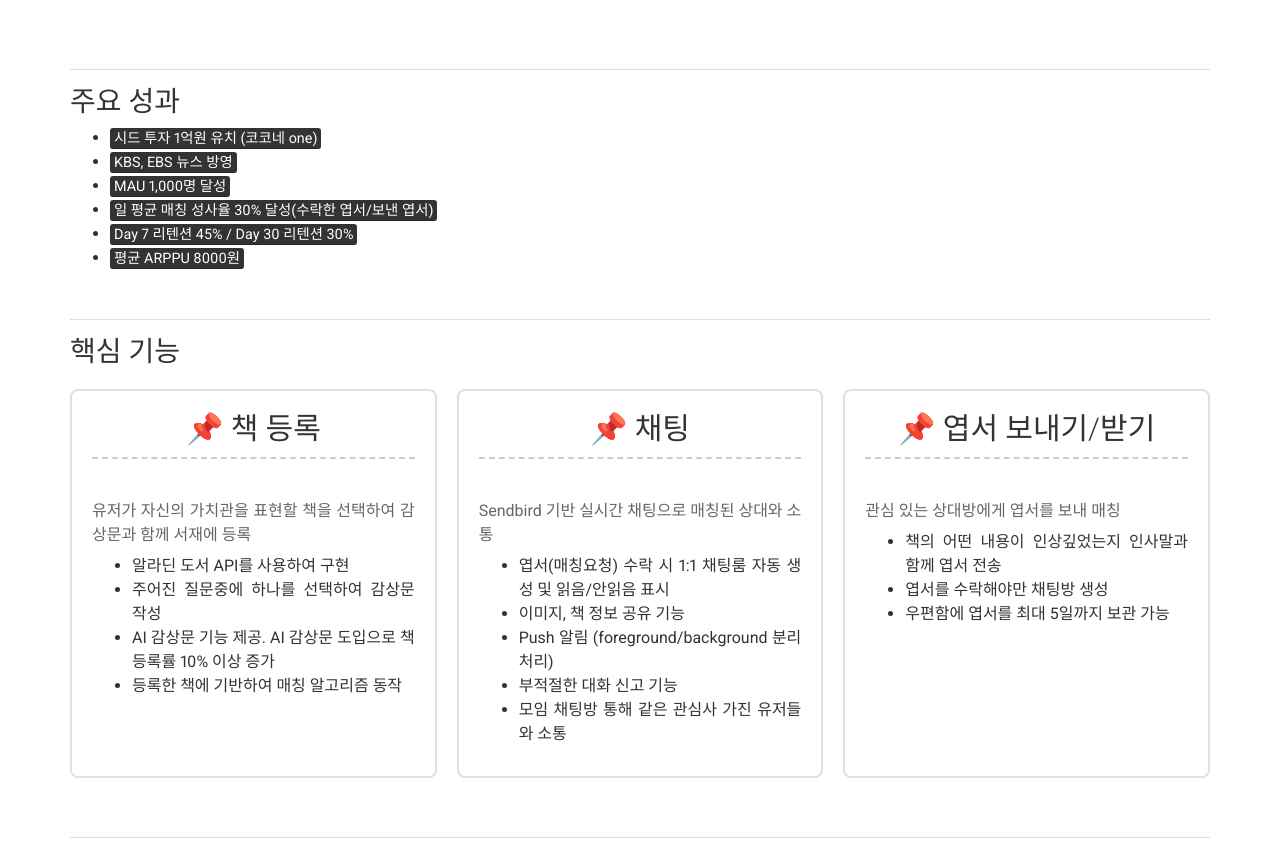
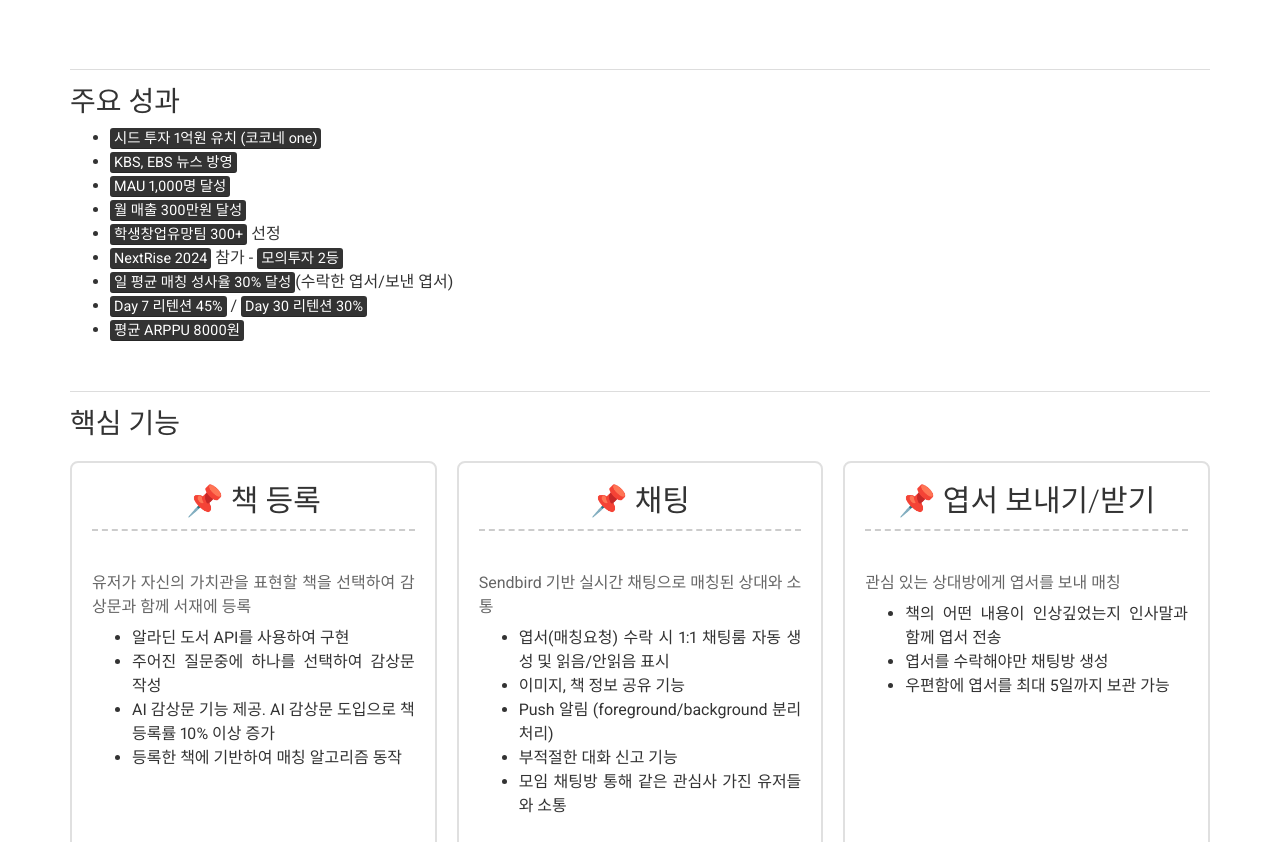
Before and after one commit to Hangyeol-SSeo/Hangyeol-SSeo.github.io, a Jekyll site: the page built from bookbla.md, in a window 1280 px wide and 900 px high, scrolled down 1431 px, cut to the strip 58-900 px from the top of the window. Built offline with Jekyll 4.4.1, drawn with Linux system fonts in a browser that asks for light colours; nearby versions of some CDN libraries.

Commit message:
bookbla 페이지 주요 성과 추가

```diff
--- a/bookbla.md
+++ b/bookbla.md
@@ -53,8 +53,11 @@ permalink: /experience/bookbla/
 - <mark>시드 투자 1억원 유치 (코코네 one)</mark>
 - <mark>KBS, EBS 뉴스 방영</mark>
 - <mark>MAU 1,000명 달성</mark>
-- <mark>일 평균 매칭 성사율 30% 달성(수락한 엽서/보낸 엽서)</mark>
-- <mark>Day 7 리텐션 45% / Day 30 리텐션 30%</mark>
+- <mark>월 매출 300만원 달성</mark>
+- <mark>학생창업유망팀 300+</mark> 선정
+- <mark>NextRise 2024</mark> 참가 - <mark>모의투자 2등</mark>
+- <mark>일 평균 매칭 성사율 30% 달성</mark>(수락한 엽서/보낸 엽서)
+- <mark>Day 7 리텐션 45%</mark> / <mark>Day 30 리텐션 30%</mark>
 - <mark>평균 ARPPU 8000원</mark>
 
 <br/>
```
